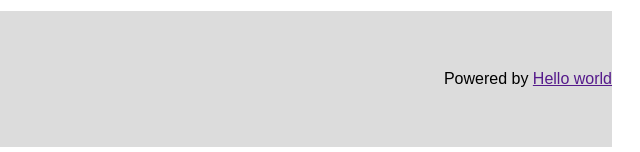
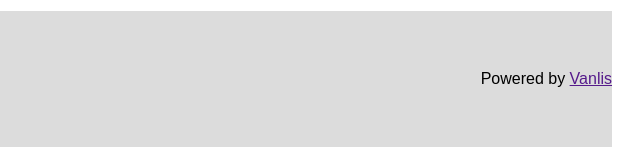
Before and after one commit to vanlis2006/myfirstpage, a plain HTML site: page index.html in a window 1280 px wide. Shown: the part 3216-3368 px from the top of the page, 640-1280 px from the left. Drawn offline with Linux system fonts and the light colour scheme.

Commit message:
Update index.html

```diff
--- a/index.html
+++ b/index.html
@@ -115,7 +115,7 @@
 			<p><button class="button">Send Message</button></p>
 		</form>
 		<div class="footer">
-			<p>Powered by <a href="">Hello world</a></p>
+			<p>Powered by <a href="">Vanlis</a></p>
 		</div>
 </div>
 
```
